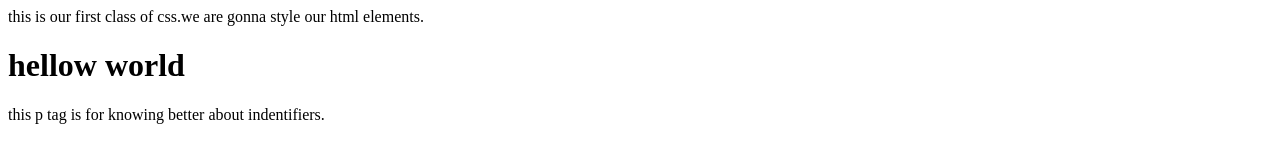
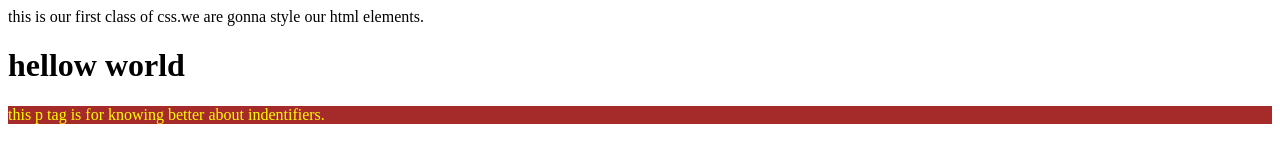
Before and after one commit to Rehaman-rafi/batch-14-class-08, a plain HTML site: page index.html in a window 1280 px wide. Drawn offline with Linux system fonts and the light colour scheme.

Commit message:
css intro

```diff
--- a/index.html
+++ b/index.html
@@ -15,7 +15,7 @@
             color:yellow;
            } */
 
-           .....id.....
+           /* .....id..... */
            #abc{
             background-color: brown;
             color:yellow;
```
